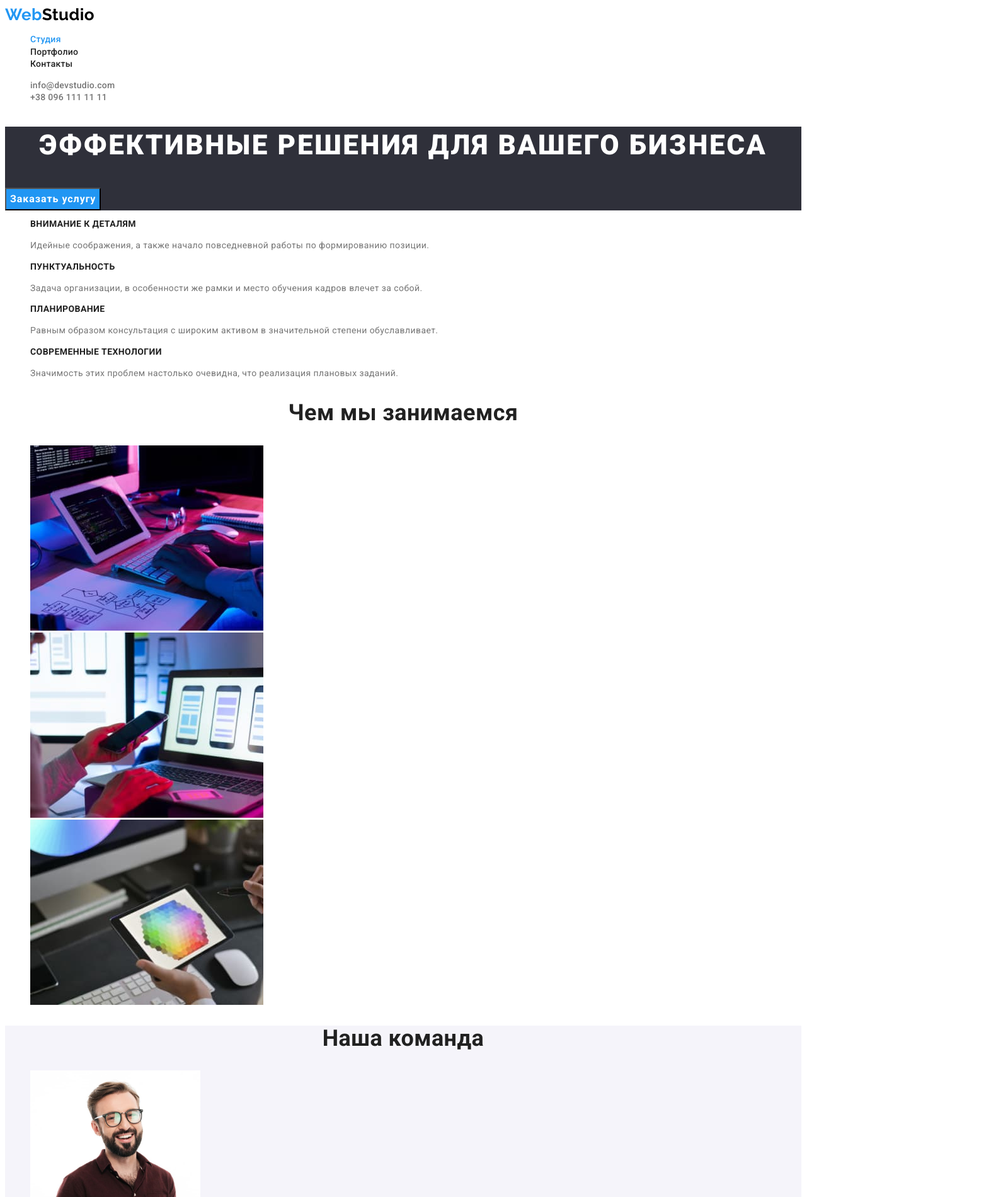
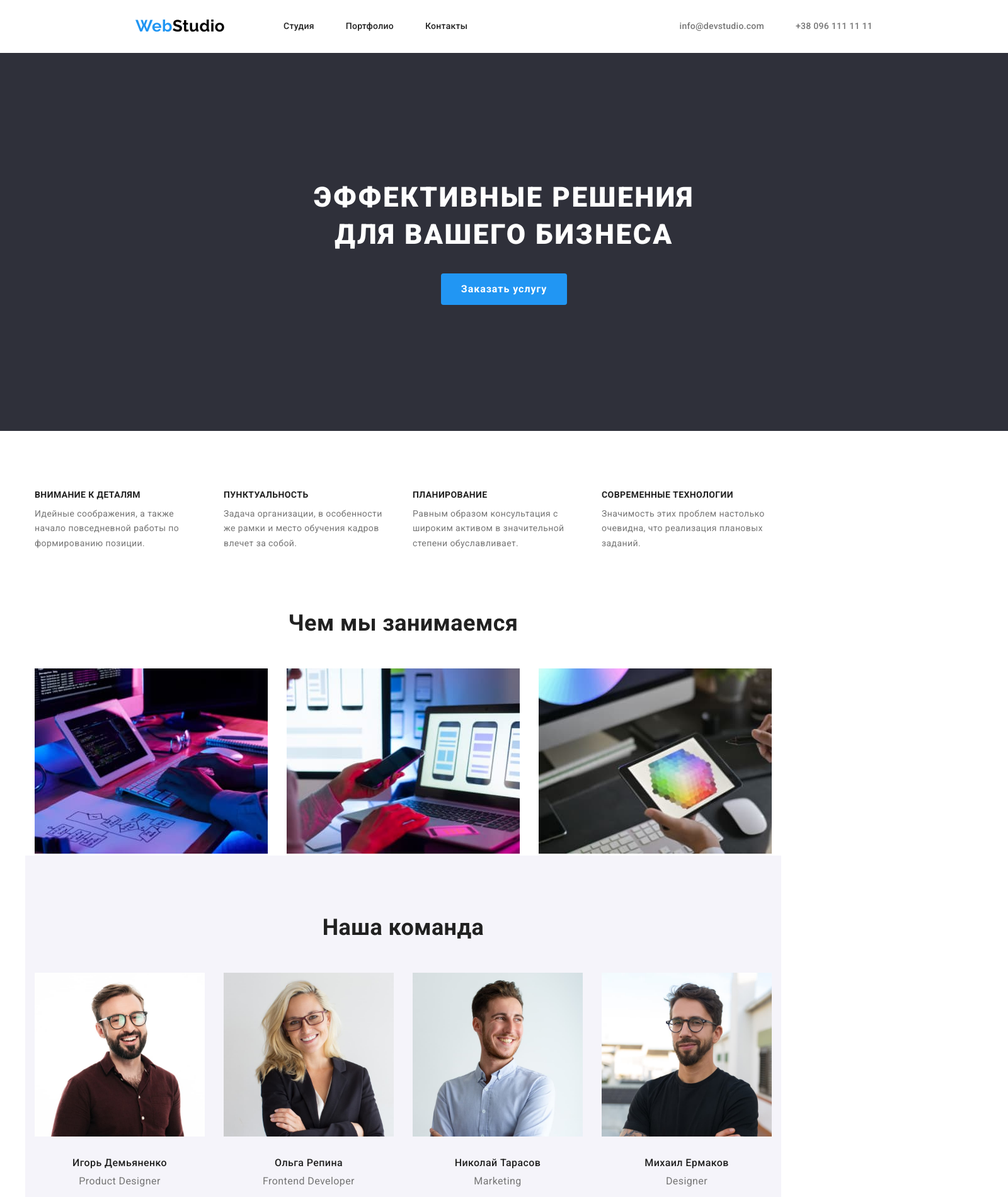
Before and after one commit to VitaliySaburdo/goit-markup-hw-03, a plain HTML site: page index.html in a window 1280 px wide. Shown: the top 1900 px of the page at 63% size, 1600 px wide, since content can reach past the window. Drawn offline with nearby package versions, Linux system fonts and the light colour scheme.

Commit message:
add flex element

```diff
--- a/css/styles.css
+++ b/css/styles.css
@@ -20,18 +20,66 @@ body {
   letter-spacing: 0.03em;
 }
 
-/* Decoration: text link */
+/* Common styles*/
 .list {
   list-style: none;
+  margin: 0;
+  padding: 0;
 }
 
 .link {
   text-decoration: none;
 }
 
+/* Conteiner setings */
+.container {
+  width: 1200px;
+  padding-left: 15px;
+  padding-right: 15px;
+  margin-left: auto;
+  margin-right: auto;
+}
+
+.section {
+  padding-top: 94px;
+  padding-bottom: 94px;
+}
+
+.container-site {
+  width: 1600px;
+  margin-left: auto;
+  margin-right: auto;
+}
+.team-container {
+  width: 270px;
+  height: 368px;
+  margin-left: auto;
+  margin-right: auto;
+}
+
+.hero-text-container {
+  width: 696px;
+  height: 120px;
+  margin-left: auto;
+  margin-right: auto;
+}
+
+.peculiarities-text-container {
+  width: 270px;
+  margin-left: 0;
+  margin-right: 0;
+}
+.list-button {
+  width: 611px;
+  display: flex;
+  margin-bottom: 50px;
+  margin-left: auto;
+  margin-right: auto;
+  justify-content: space-between;
+}
+
 /* Header */
 
-/* Nav */
 /* Logo */
 .logo {
   color: var(--accent-color);
@@ -47,15 +95,44 @@ body {
 .footer-logo {
   color: var(--wite-text-color);
 }
-/* Nav links */
-.link-nav {
+
+/* Nav */
+
+.header-nav {
+  display: flex;
+  align-items: center;
+}
+
+.header-list {
+  display: flex;
+  margin-left: 93px;
+}
+.header-list .header-item + .header-item {
+  margin-left: 50px;
+}
+.header-list .link-nav {
+  display: block;
+  padding-top: 32px;
+  padding-bottom: 32px;
+
   color: var(--title-text-color);
   font-weight: 500;
   line-height: 1.4;
   letter-spacing: 0.02em;
-  text-decoration: none;
 }
-.contacts-link {
+/* Contacts */
+.header-contacts {
+  display: flex;
+  margin-left: auto;
+}
+.header-contacts .contacts-list + .contacts-list {
+  margin-left: 50px;
+}
+.contacts-list .contacts-link {
+  display: block;
+  padding-top: 32px;
+  padding-bottom: 32px;
+
   color: var(--primary-text-color);
   font-weight: 500;
   line-height: 1.4;
@@ -77,18 +154,25 @@ body {
 }
 
 /* Hero */
+
 .hero-title {
   color: var(--wite-text-color);
   font-weight: 900;
   font-size: 44px;
   line-height: 1.36;
-  text-align: center;
+
   letter-spacing: 0.06em;
   text-transform: uppercase;
+
+  margin-top: 0px;
+  margin-bottom: 30px;
 }
 
 .hero {
   background-color: var(--accent-bacground-color);
+  text-align: center;
+  padding-top: 200px;
+  padding-bottom: 200px;
 }
 
 .button-hero {
@@ -102,9 +186,19 @@ body {
   text-align: center;
   letter-spacing: 0.06em;
   cursor: pointer;
+
+  border-radius: 4px;
+  padding: 10px 32px;
+  min-width: 200px;
+  height: 50px;
+  border: 0;
 }
 
 /* peculiarities */
+.peculiarities-list {
+  display: flex;
+}
+
 .visually-hidden {
   position: absolute;
   width: 1px;
@@ -125,10 +219,18 @@ body {
   letter-spacing: 0.03em;
   color: var(--title-text-color);
   text-transform: uppercase;
+
+  margin-top: 0;
+  margin-bottom: 10px;
 }
 
 .peculiarities-text {
   line-height: 1.71;
+  margin-top: 0;
+  margin-bottom: 0;
+}
+.peculiarities-list .peculiarities-text-container + .peculiarities-text-container {
+  margin-left: 30px;
 }
 
 /* Work */
@@ -138,6 +240,16 @@ body {
   line-height: 1.16;
   text-align: center;
   color: var(--title-text-color);
+  margin-top: 0;
+  margin-bottom: 50px;
+}
+
+.work-list {
+  display: flex;
+  justify-content: space-between;
+}
+.work-item {
+  padding-bottom: 0;
 }
 
 /* Team */
@@ -147,21 +259,34 @@ body {
   line-height: 1.16;
   text-align: center;
   color: var(--title-text-color);
+  margin-top: 0;
+  margin-bottom: 50px;
 }
 .team {
   background-color: var(--team-background-color);
 }
+.team-list {
+  display: flex;
+}
+.team-list .team-item + .team-item {
+  margin-left: 30px;
+}
+
 .name {
   font-weight: 500;
   font-size: 16px;
   line-height: 1.18;
   text-align: center;
   color: var(--title-text-color);
+  margin-top: 30px;
+  margin-bottom: 10px;
 }
 .profession {
   font-size: 16px;
   line-height: 1.18;
   text-align: center;
+  margin-top: 0;
+  margin-bottom: 0;
 }
 /* Portfolio */
 .portfolio-button {
@@ -173,6 +298,19 @@ body {
   line-height: 1.62;
   text-align: center;
   cursor: pointer;
+
+  border-radius: 4px;
+  padding: 6px 22px;
+  max-width: 145px;
+  height: 38px;
+  border: 0;
+}
+
+.portfolio-btn {
+  margin-right: 8px;
+}
+.portfolio-btn:last-child {
+  margin-right: 0;
 }
 .portfolio-button:hover,
 .portfolio-button:focus {
@@ -185,16 +323,50 @@ body {
   line-height: 2;
   letter-spacing: 0.06em;
   color: var(--title-text-color);
+
+  width: 322px;
+  height: 30px;
+  margin-right: auto;
+  margin-left: auto;
+  margin-top: 20px;
+  margin-bottom: 8px;
 }
+.portfolio-list {
+  display: flex;
+  flex-wrap: wrap;
+}
+
+.portfolio-item {
+  width: 370px;
+  margin-right: 30px;
+  margin-bottom: 30px;
+  border: 1px solid var(--section-bacground-color);
+}
+
+.portfolio-item:nth-last-child(-n + 3) {
+  margin-bottom: 0;
+}
+.portfolio-item:nth-child(3n) {
+  margin-right: 0;
+}
+
 .examples {
   line-height: 1.87;
   font-size: 16px;
+
+  width: 322px;
+  height: 30px;
+  margin-right: auto;
+  margin-left: auto;
+  margin-top: 0;
 }
 
 /* Footer */
 
 .footer {
   background-color: var(--accent-bacground-color);
+  padding-top: 60px;
+  padding-bottom: 60px;
 }
 .footer-link {
   line-height: 1.71;
--- a/index.html
+++ b/index.html
@@ -10,13 +10,18 @@
       href="https://fonts.googleapis.com/css2?family=Raleway:wght@700&family=Roboto:wght@400;500;700;900&display=swap"
       rel="stylesheet"
     />
+    <link
+      rel="stylesheet"
+      href="https://cdnjs.cloudflare.com/ajax/libs/modern-normalize/1.1.0/modern-normalize.min.css"
+    />
+
     <link rel="stylesheet" href="./css/styles.css" />
   </head>
 
   <body>
     <!-- Header -->
-    <header class="header">
-      <nav class="header-nav">
+    <header class="header container-site">
+      <nav class="header-nav container">
         <a class="logo link" href="./index.html"
           >Web<span class="logo-accent link">Studio</span>
         </a>
@@ -30,7 +35,6 @@
           </li>
           <li class="header-item"><a href="#" class="link-nav link">Контакты</a></li>
         </ul>
-      </nav>
 
         <ul class="header-contacts list">
           <li class="contacts-list">
@@ -40,40 +44,43 @@
             <a href="tel:+380961111111" class="contacts-link link">+38 096 111 11 11</a>
           </li>
         </ul>
+      </nav>
     </header>
 
     <!-- Main -->
     <main class="main">
       <!-- Hero -->
-      <section class="hero">
-        <h1 class="hero-title">Эффективные решения для вашего бизнеса</h1>
+      <section class="hero container-site">
+        <div class="container">
+          <h1 class="hero-title hero-text-container">Эффективные решения для вашего бизнеса</h1>
 
           <button class="button-hero" type="button">Заказать услугу</button>
+        </div>
       </section>
 
       <!-- peculiarities -->
-      <section class="peculiarities">
+      <section class="peculiarities container section">
         <h2 class="visually-hidden">Особенности</h2>
         <ul class="peculiarities-list list">
-          <li>
+          <li class="peculiarities-text-container">
             <h3 class="peculiarities-title">Внимание к деталям</h3>
             <p class="peculiarities-text">
               Идейные соображения, а также начало повседневной работы по формированию позиции.
             </p>
           </li>
-          <li>
+          <li class="peculiarities-text-container">
             <h3 class="peculiarities-title">Пунктуальность</h3>
             <p class="peculiarities-text">
               Задача организации, в особенности же рамки и место обучения кадров влечет за собой.
             </p>
           </li>
-          <li>
+          <li class="peculiarities-text-container">
             <h3 class="peculiarities-title">Планирование</h3>
             <p class="peculiarities-text">
               Равным образом консультация с широким активом в значительной степени обуславливает.
             </p>
           </li>
-          <li>
+          <li class="peculiarities-text-container">
             <h3 class="peculiarities-title">Современные технологии</h3>
             <p class="peculiarities-text">
               Значимость этих проблем настолько очевидна, что реализация плановых заданий.
@@ -83,7 +90,7 @@
       </section>
 
       <!-- Work -->
-      <section class="work">
+      <section class="work container">
         <h2 class="work-title">Чем мы занимаемся</h2>
 
         <ul class="work-list list">
@@ -100,26 +107,26 @@
       </section>
 
       <!-- Team -->
-      <section class="team">
+      <section class="team container section">
         <h2 class="team-title">Наша команда</h2>
 
         <ul class="team-list list">
-          <li class="team-item">
+          <li class="team-item team-container">
             <img src="./images/Team/img_1.jpg" alt="Игорь Демьяненко" width="270" />
             <h3 class="name">Игорь Демьяненко</h3>
             <p class="profession">Product Designer</p>
           </li>
-          <li class="team-item">
+          <li class="team-item team-container">
             <img src="./images/Team/img_2.jpg" alt="Ольга Репина" width="270" />
             <h3 class="name">Ольга Репина</h3>
             <p class="profession">Frontend Developer</p>
           </li>
-          <li class="team-item">
+          <li class="team-item team-container">
             <img src="./images/Team/img_3.jpg" alt="Николай Тарасов" width="270" />
             <h3 class="name">Николай Тарасов</h3>
             <p class="profession">Marketing</p>
           </li>
-          <li class="team-item">
+          <li class="team-item team-container">
             <img src="./images/Team/img_4.jpg" alt="Михаил Ермаков" width="270" />
             <h3 class="name">Михаил Ермаков</h3>
             <p class="profession">Designer</p>
@@ -129,7 +136,8 @@
     </main>
 
     <!-- Footer -->
-    <footer class="footer">
+    <footer class="footer container-site">
+      <div class="container">
         <a class="logo" href="./index.html">Web<span class="footer-logo">Studio</span> </a>
 
         <address>
@@ -151,6 +159,7 @@
             </li>
           </ul>
         </address>
+      </div>
     </footer>
   </body>
 </html>
```
Also changed, not shown: portfolio.html (+20 -11 lines). Lines whose indentation alone changed are shown as unchanged.
